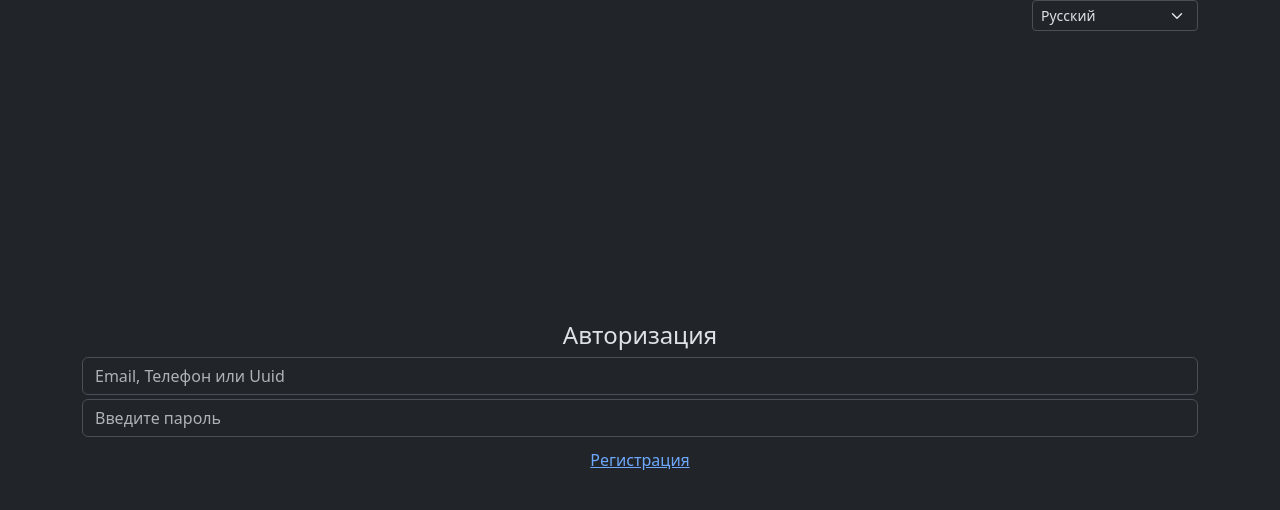
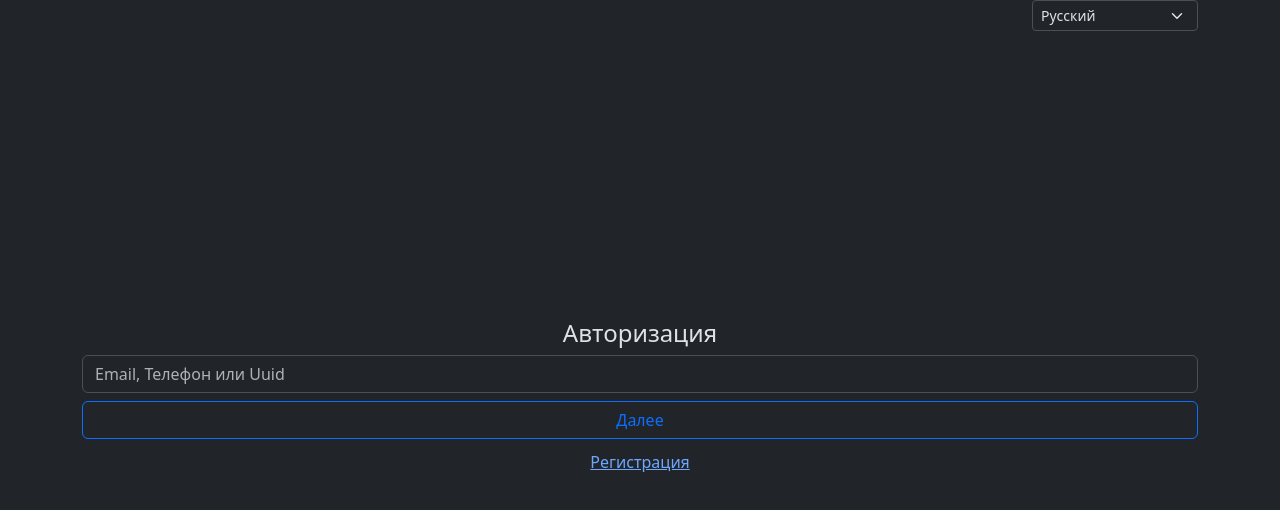
Before and after one commit to vladviolenty/stateflow, a Vue app: page /register#/auth in a window 1280 px wide. Shown: the top 510 px of the page. Built offline with nearby package versions, Linux system fonts and the light colour scheme.

Commit message:
fix auth

```diff
--- a/frontend/components/Auth/AuthPage.vue
+++ b/frontend/components/Auth/AuthPage.vue
@@ -17,9 +17,10 @@
   <div class="row justify-content-center align-items-center" style="height: 100vh">
     <div class="col-12">
       <h4 class="text-center">Авторизация</h4>
-      <input type="text" class="form-control my-1" v-model="authString" placeholder="Email, Телефон или Uuid">
-      <input type="password" class="form-control my-1" v-model="authPassword" placeholder="Введите пароль">
-      <button class="btn btn-outline-primary w-100 my-1" @click="passwordAuth"  v-if="step==='password'">{{ Localization.enter }}</button>
+      <input type="text" class="form-control my-1" v-model="authString" :disabled="step!=='auth'" placeholder="Email, Телефон или Uuid">
+      <input type="password" class="form-control my-1" v-model="authPassword" v-if="step==='password'" placeholder="Введите пароль">
+      <button class="btn btn-outline-primary w-100 my-1" @click="checkPhone" v-if="step==='auth'">{{ Localization.next }}</button>
+      <button class="btn btn-outline-primary w-100 my-1" @click="passwordAuth" v-if="step==='password'">{{ Localization.enter }}</button>
       <router-link to="/register" class="text-center btn btn-link w-100"  v-if="step==='auth'">{{ Localization.register }}</router-link>
       <p class="text-danger text-center" v-if="authErrorCode!==null">{{Localization.errorCodes[authErrorCode]}}</p>
     </div>
@@ -56,14 +57,14 @@ export default defineComponent({
   methods:{
     async getUserNametype():Promise<{type:'uuid'|'email'|'phone',authString:string}>{
       let type:'phone'|'uuid'|'email' = "phone";
-      let authString = this.authString+"-"+this.authPassword;
+      let authString = this.authString;
       this.authErrorCode = null;
-      if(Validation.isUUID(authString)){
+      if(Validation.isUUID(this.authString)){
         type = 'uuid'
-      } else if (Validation.isEmail(authString)){
+      } else if (Validation.isEmail(this.authString)){
         type = 'email';
         authString = await Hashing.digest(this.authString);
-      } else if(Validation.isPhone(authString)) {
+      } else if(Validation.isPhone(this.authString)) {
         authString = await Hashing.digest(this.authString);
       } else {
         this.authErrorCode = 5;
--- a/frontend/localization/LocalizationBy.ts
+++ b/frontend/localization/LocalizationBy.ts
@@ -5,6 +5,7 @@ const LocalizationBy:LocalizationInterface = {
     enter:"Увайсці",
     delete:"Выдаліць",
     add:"Выдаліць",
+    next:"Далей",
     edit:"Рэдагаваць",
     validation:{
         fNameNull: "Ім'я не ўведзена",
--- a/frontend/localization/LocalizationEn.ts
+++ b/frontend/localization/LocalizationEn.ts
@@ -3,6 +3,7 @@ import type LocalizationInterface from "./LocalizationInterface";
 const LocalizationEn:LocalizationInterface = {
     register:'Register',
     enter:"Sign in",
+    next:"Next",
     delete:"Delete",
     add:"Add",
     edit:"Edit",
--- a/frontend/localization/LocalizationInterface.ts
+++ b/frontend/localization/LocalizationInterface.ts
@@ -3,6 +3,7 @@ import type {errorCodeList} from "./CustomInterfaces";
 interface LocalizationInterface{
     register:string,
     enter:string,
+    next:string,
     delete:string,
     add:string,
     edit:string,
--- a/frontend/localization/LocalizationRu.ts
+++ b/frontend/localization/LocalizationRu.ts
@@ -4,6 +4,7 @@ const LocalizationRu:LocalizationInterface = {
     register:'Регистрация',
     enter:"Войти",
     delete:"Удалить",
+    next:"Далее",
     add:"Добавить",
     edit:"Редактировать",
     validation:{
--- a/frontend/localization/LocalizationUa.ts
+++ b/frontend/localization/LocalizationUa.ts
@@ -5,6 +5,7 @@ const LocalizationUa:LocalizationInterface = {
     enter:"Увійти",
     delete:"Видалити",
     add:"Додати",
+    next:"Далі",
     edit:"Редагувати",
     validation:{
         fNameNull: "Ім'я не введено",
```
